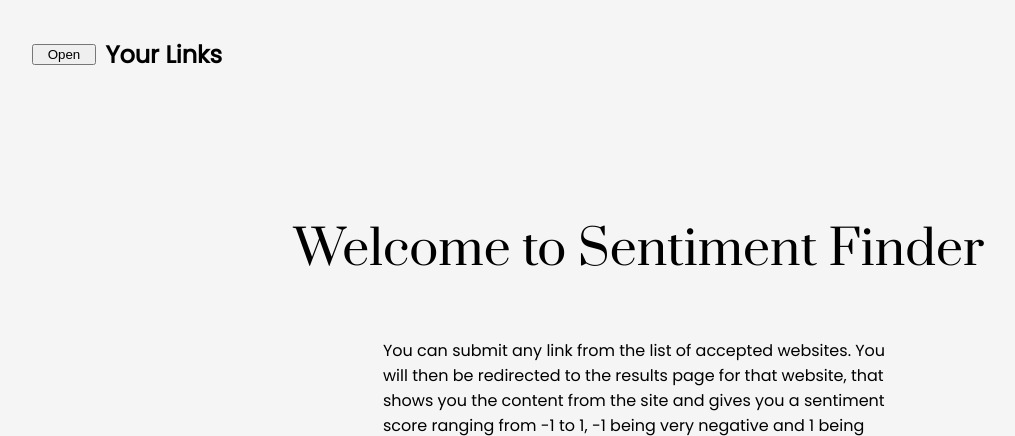
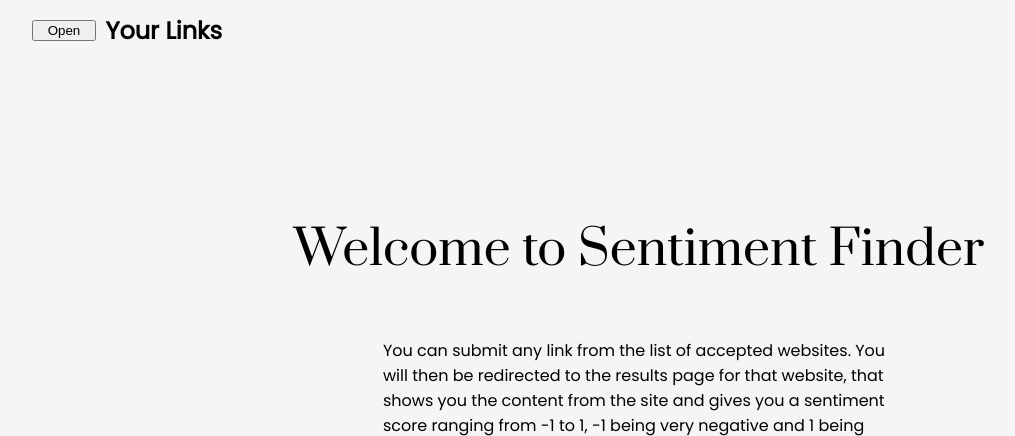
Before and after one commit to wek11/Sentiment_finder, a Django app: page /sentiment/ in a window 1280 px wide. Shown: the top 436 px of the page, without its empty margins (1-1016 px from the left). Run offline with Django 5.2, Linux system fonts and the light colour scheme; data comes from the database, SQL or seed files in the repository; parts of the project's set-up code (start-up, migrations or seed data) failed here and were passed over; some libraries are stand-ins or nearby versions.

Commit message:
commitnter the commit message for your changes. Lines starting

```diff
--- a/mysite/mysite/static/sentiment/css/index.css
+++ b/mysite/mysite/static/sentiment/css/index.css
@@ -93,4 +93,5 @@ div {
 h2 {
     margin: 5px;
     display: flex;
+    height: auto;
 }
--- a/mysite/sentiment/templates/index.html
+++ b/mysite/sentiment/templates/index.html
@@ -5,7 +5,7 @@
 
     <div class="navbar">
 
-        <h2><button type="button" id="collapse1">Open</button><p style="text-align: right;">Your Links</p></h2>
+        <h2><button type="button" id="collapse1">Open</button><p style="text-align: right; vertical-align: middle; margin: 0px;">Your Links</p></h2>
 
         <div id="collapsible" class="collapsed">
 
--- a/mysite/sentiment/templates/url-display.html
+++ b/mysite/sentiment/templates/url-display.html
@@ -4,7 +4,7 @@
 
     <div class="navbar">
     <a href="../../"> Main page </a>
-        <h2>Your Links<button type="button" id="collapse1">Open</button></h2>
+        <h2><button type="button" id="collapse1">Open</button><p style="text-align: right; vertical-align: middle; margin: 0px;">Your Links</p></h2>
 
         <div id="collapsible" class="collapsed">
 
```
